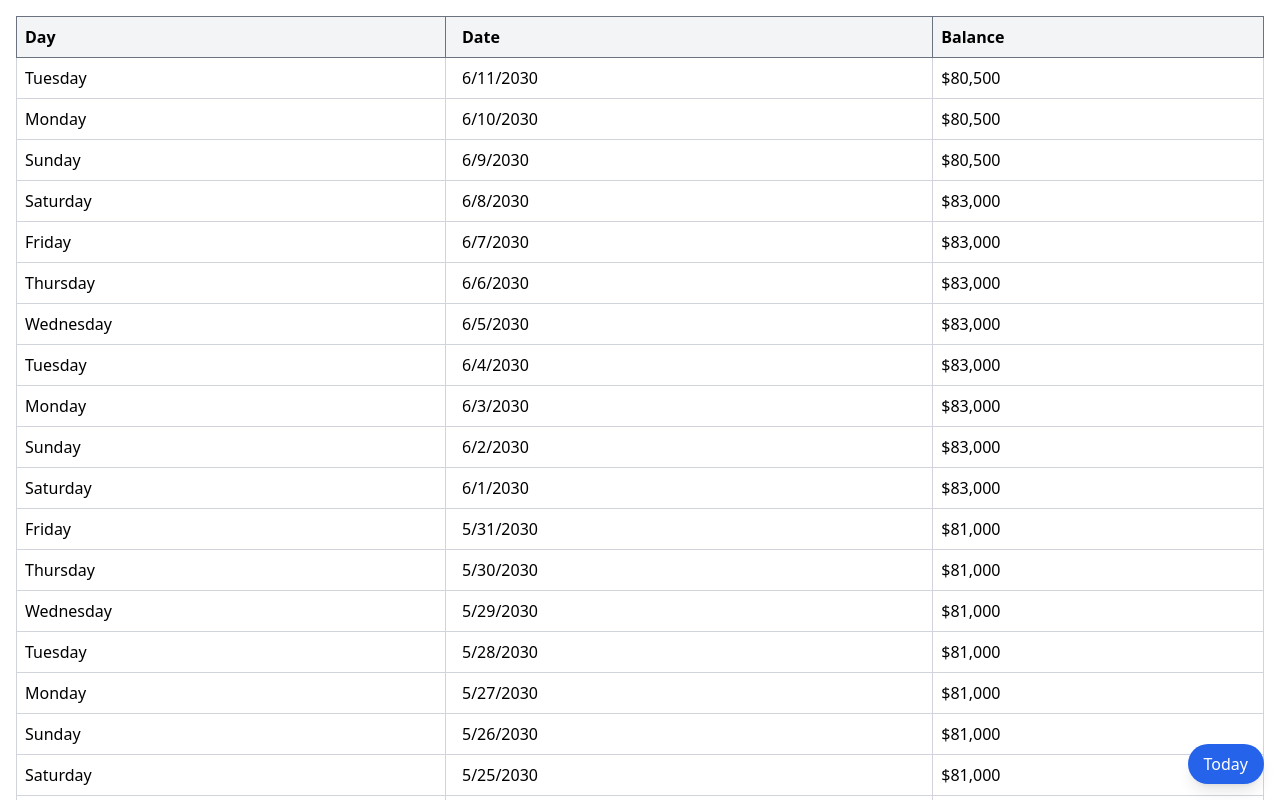
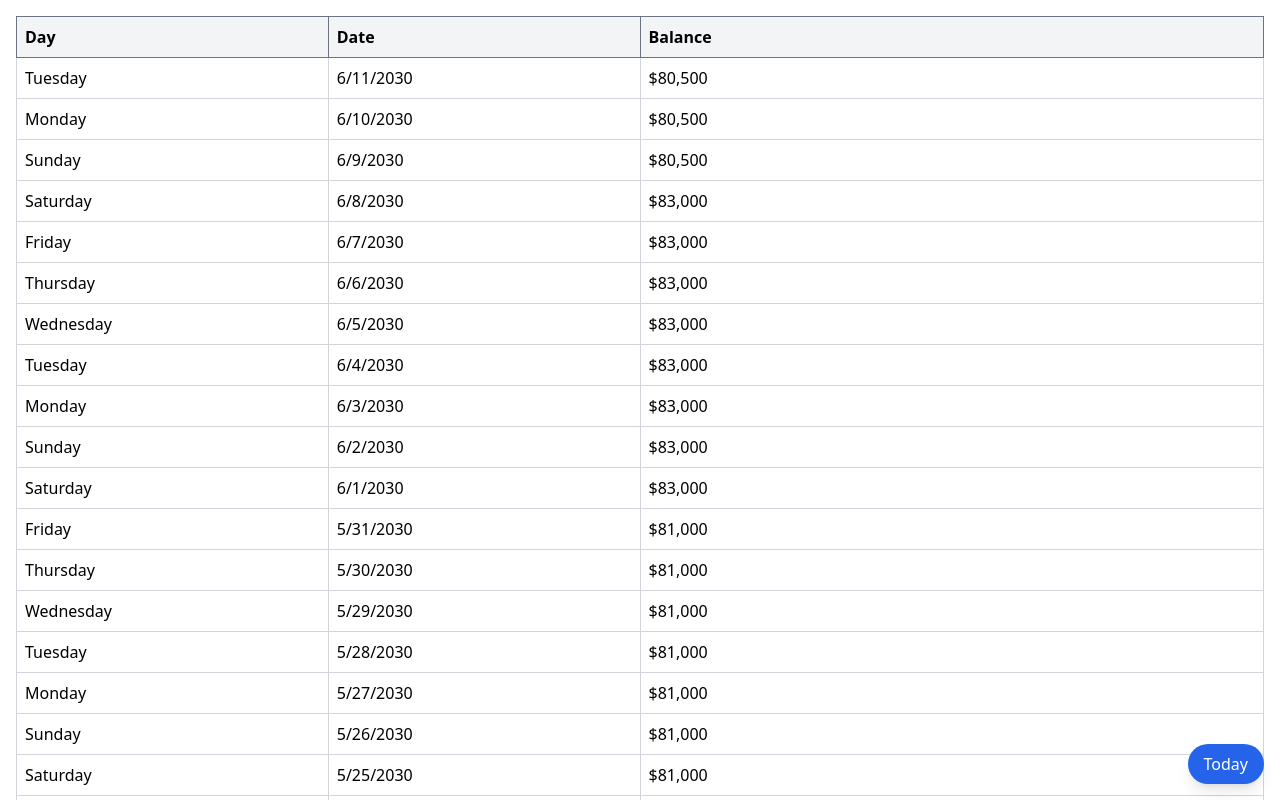
Before and after one commit to LiveBudget/LiveBudgetTest, a React (Vite) app: page / in a window 1280 px wide. Shown: the top 800 px of the page. Built offline with nearby package versions, Linux system fonts and the light colour scheme.

Commit message:
Update Timeline.jsx

```diff
--- a/src/Timeline.jsx
+++ b/src/Timeline.jsx
@@ -130,12 +130,12 @@ export default function Timeline() {
         Today
       </button>
       <div className="overflow-x-auto">
-        <table className="w-full border-collapse border border-gray-500">
+        <table className="table-fixed w-full border-collapse border border-gray-500">
           <thead className="sticky top-0 bg-white z-10">
             <tr className="bg-gray-100">
-    <th className="border border-gray-500 px-2 py-2 text-left">Day</th>
-    <th className="border border-gray-500 px-4 py-2 text-left">Date</th>
-    <th className="border border-gray-500 px-2 py-2 text-left">Balance</th>
+              <th className="w-1/4 border border-gray-500 px-2 py-2 text-left">Day</th>
+              <th className="w-1/4 border border-gray-500 px-2 py-2 text-left">Date</th>
+              <th className="w-1/2 border border-gray-500 px-2 py-2 text-left">Balance</th>
             </tr>
           </thead>
           <tbody>
@@ -148,7 +148,7 @@ export default function Timeline() {
                 <td className="border border-gray-300 px-2 py-2">
                   {entry.date.toLocaleDateString('en-US', { weekday: 'long' })}
                 </td>
-      <td className="border border-gray-300 px-4 py-2">
+                <td className="border border-gray-300 px-2 py-2">
                   {entry.date.toLocaleDateString('en-US')}
                 </td>
                 <td className="border border-gray-300 px-2 py-2">
```
Lines whose indentation alone changed are shown as unchanged.
